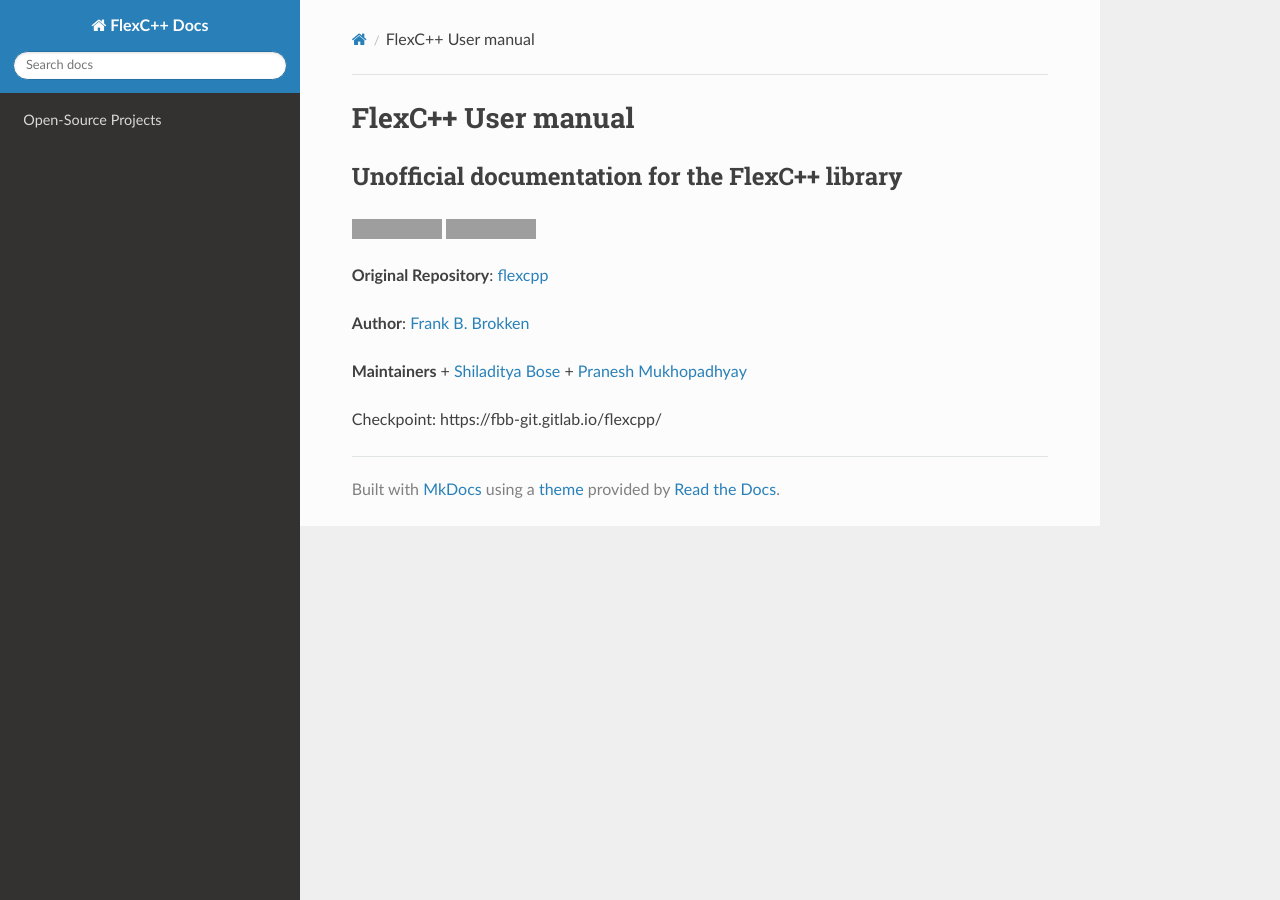
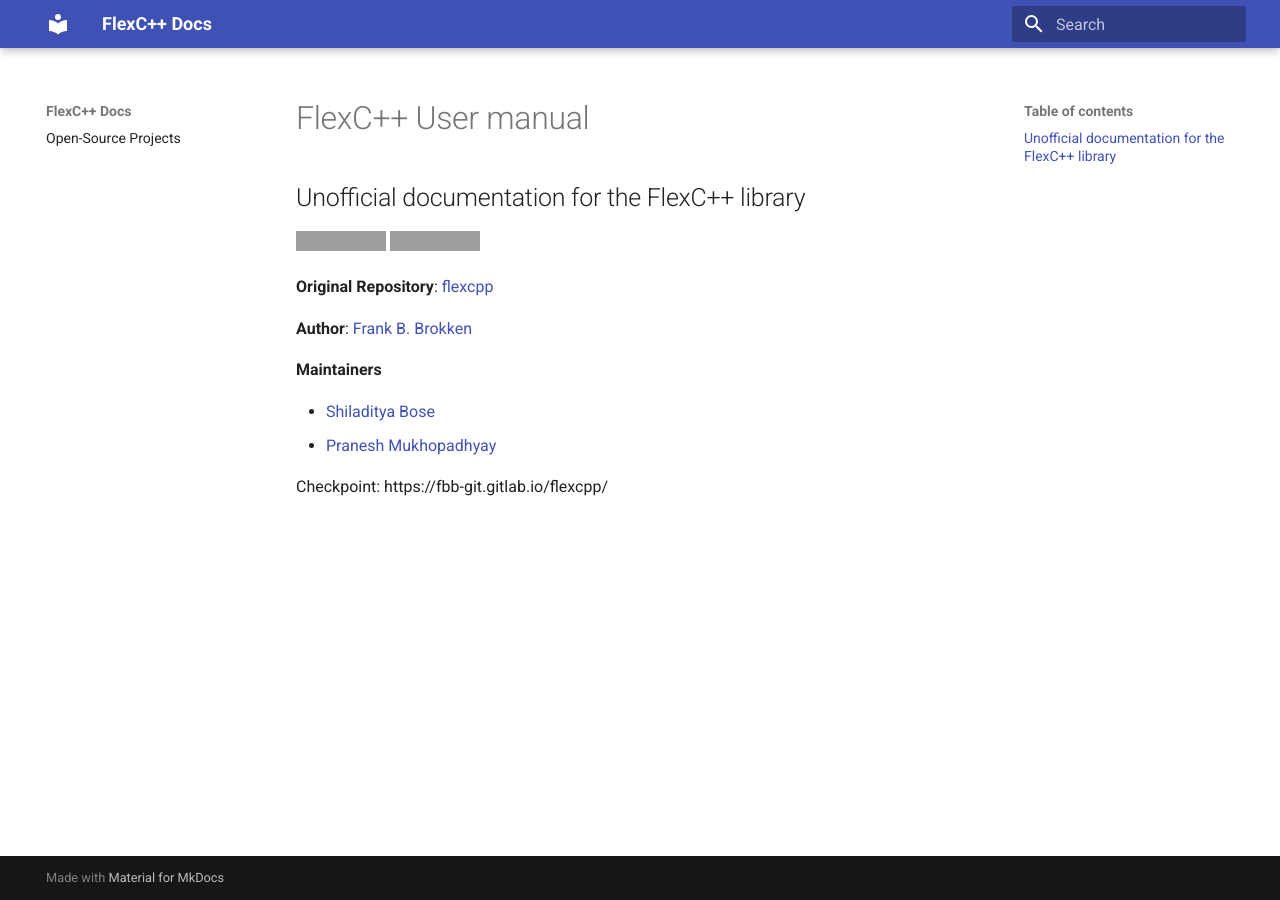
Before and after one commit to s-bose/flexcpp-docs, an MkDocs documentation site: the page built from docs/index.md, in a window 1280 px wide. Built offline with MkDocs 1.6.1 and Material for MkDocs 9.7.7, drawn with Linux system fonts in a browser that asks for light colours; nearby versions of some CDN libraries; grey boxes are pictures that could not be loaded.

Commit message:
Trying out mkdocs material

```diff
--- a/docs/index.md
+++ b/docs/index.md
@@ -10,6 +10,7 @@ __Original Repository__: [flexcpp](https://gitlab.com/fbb-git/flexcpp)
 __Author__: [Frank B. Brokken](https://gitlab.com/fbb-git)
 
 __Maintainers__
+
 + [Shiladitya Bose](https://github.com/s-bose)
 + [Pranesh Mukhopadhyay](https://github.com/Mukhopadhyay)
 
--- a/docs/requirements.txt
+++ b/docs/requirements.txt
@@ -1 +1,2 @@
 mkdocs==1.4.1
+mkdocs-material==8.5.7
--- a/mkdocs.yml
+++ b/mkdocs.yml
@@ -4,4 +4,4 @@ site_url: https://flexcpp-docs.readthedocs.io/en/latest/
 nav:
   - Open-Source Projects: projects.md
 
-theme: readthedocs
+theme: material
```
